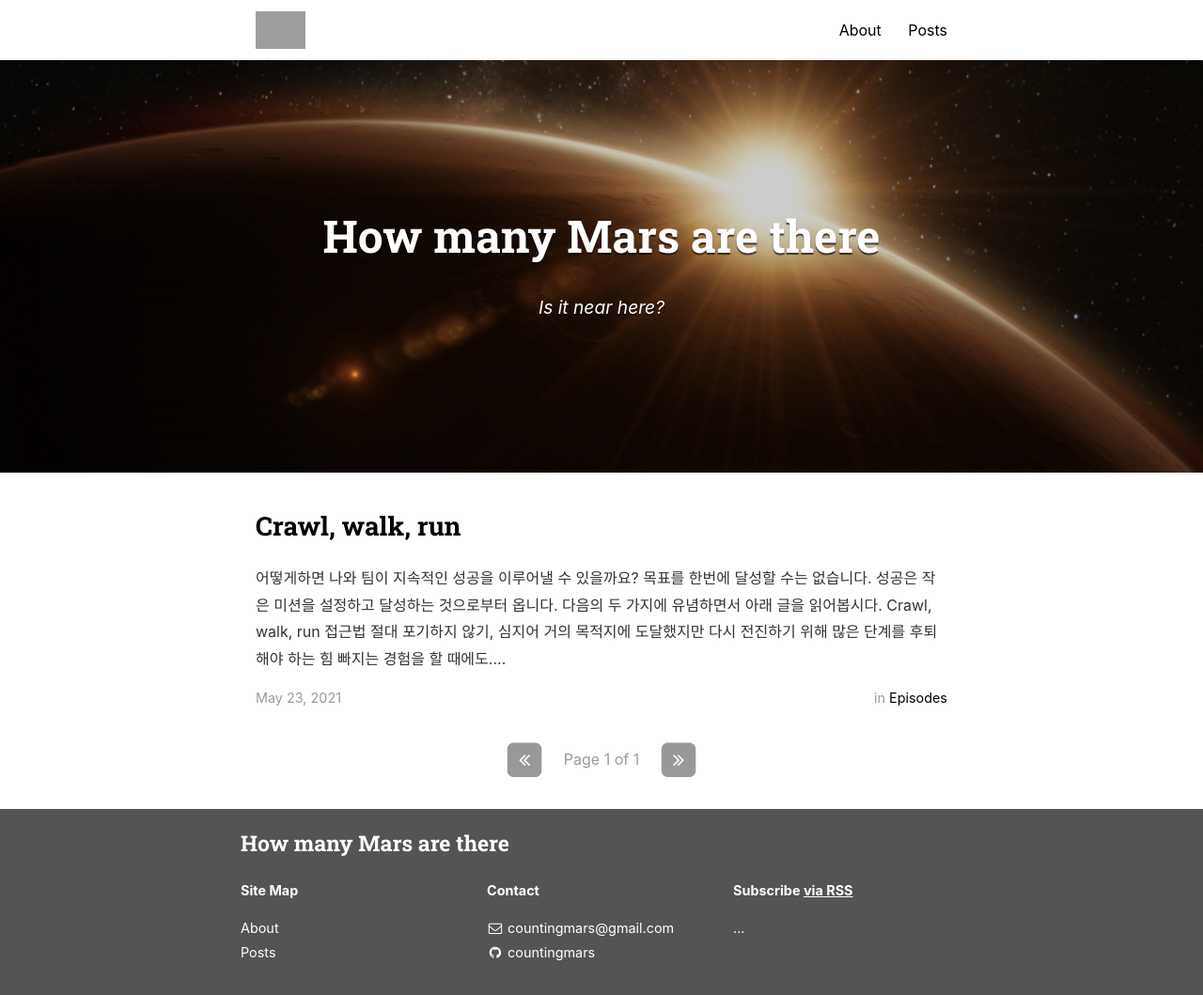
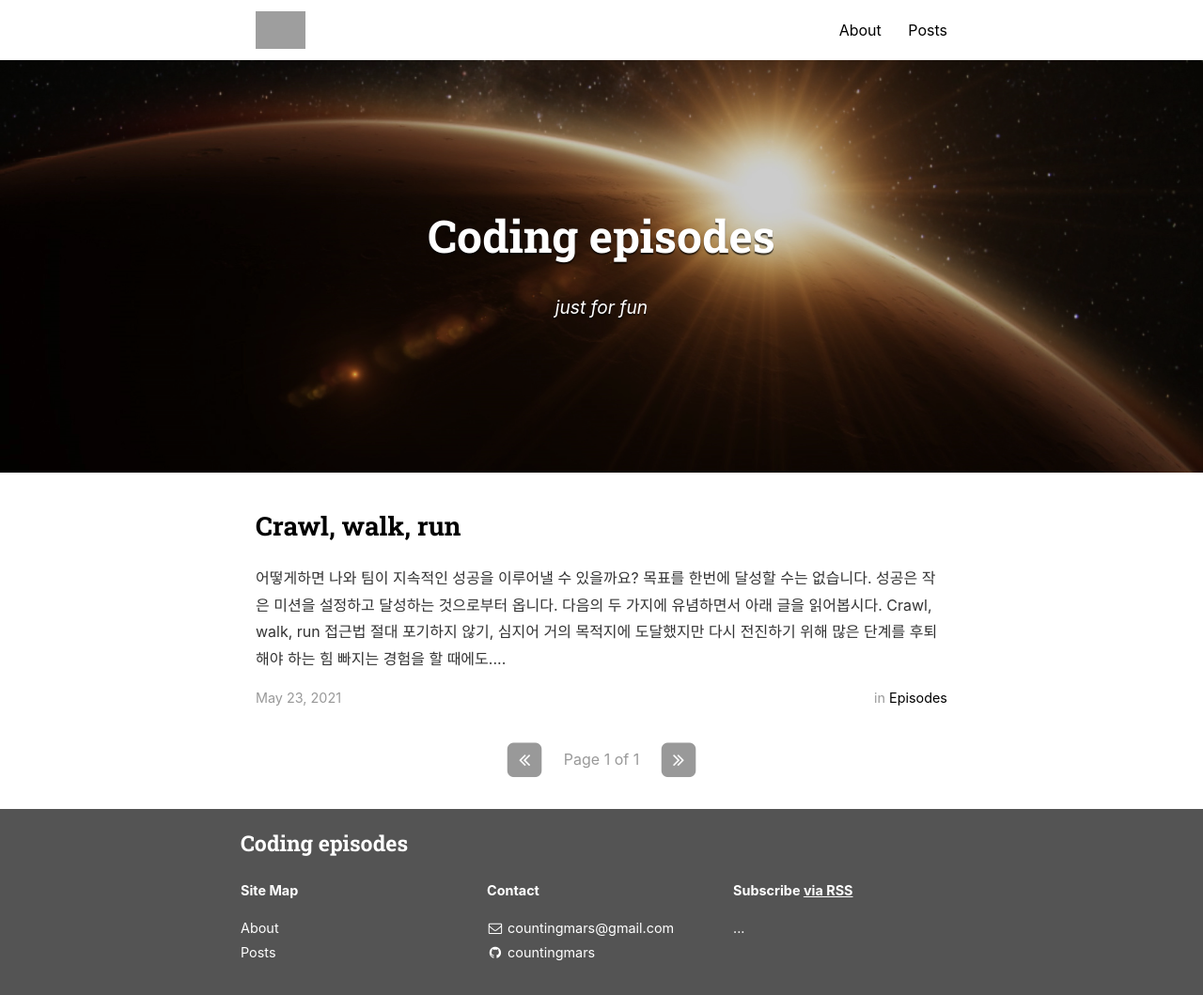
Before and after one commit to countingmars/countingmars.github.io, a Jekyll site: the page built from index.html, in a window 1280 px wide. Shown: the whole page at 94% size. Built offline with Jekyll 4.4.1, drawn with Linux system fonts in a browser that asks for light colours; nearby versions of some CDN libraries; the list of posts is cut into pages by our own code; grey boxes are pictures that could not be loaded.

```diff
--- a/_config.yml
+++ b/_config.yml
@@ -9,8 +9,8 @@
   - "/vendor/"
 
 # Site settings
-title: How many Mars are there
-subtitle: "Is it near here?"
+title: Coding episodes
+subtitle: "just for fun"
 email: countingmars@gmail.com
 name: Mars Kang
 description: >
```
